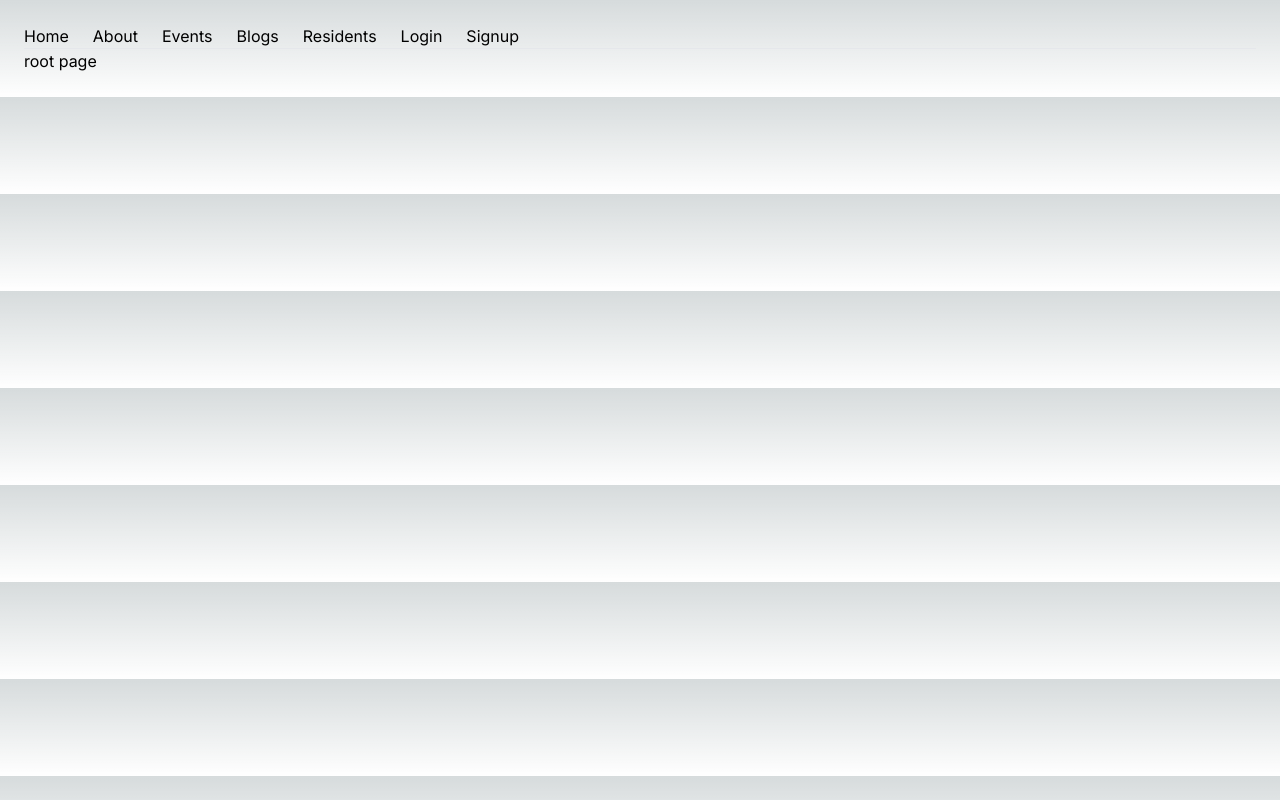
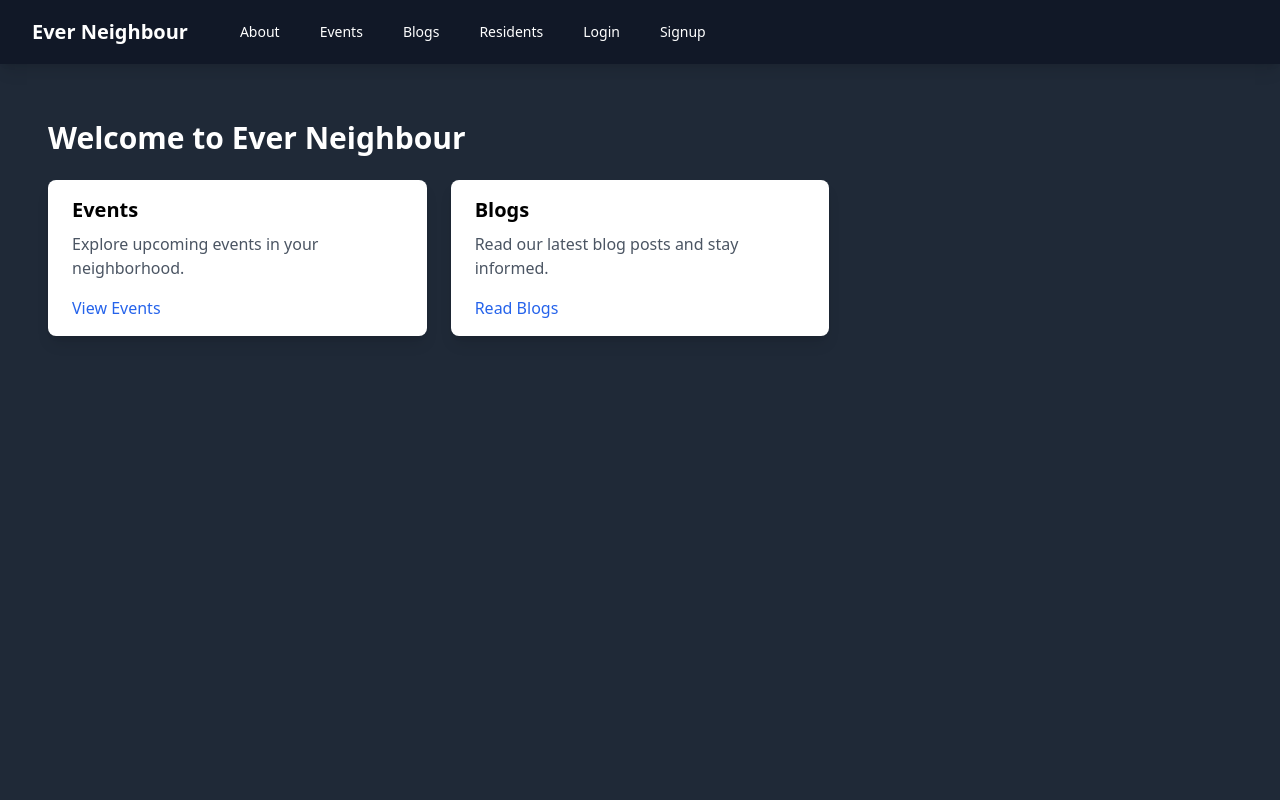
Before and after one commit to FaribMojahirJonak/Nextjs_Ever-Neighbour, a Next.js app: page / in a window 1280 px wide. Built offline with nearby package versions, Linux system fonts and the light colour scheme.

Commit message:
tailwind css added

```diff
--- /dev/null
+++ b/app/about/page.js
@@ -0,0 +1,26 @@
+const AboutPage = () => {
+    return (
+        <div className="container mx-auto p-4">
+            <h1 className="text-3xl font-bold mb-6">About Ever Neighbour</h1>
+            <p className="text-lg mb-4">
+                Ever Neighbour is a community-based website designed to connect and empower the people of our neighborhood.
+                It serves as a central platform where residents can register and become part of the community.
+            </p>
+            <p className="text-lg mb-4">
+                Through Ever Neighbour, residents can conveniently purchase items from local supermarkets and shops,
+                fostering support for local businesses and enhancing community commerce.
+            </p>
+            <p className="text-lg mb-4">
+                Additionally, residents can manage their library activities, such as borrowing and renting books,
+                providing easy access to educational resources and fostering a culture of learning within the community.
+            </p>
+            <p className="text-lg mb-4">
+                Ever Neighbour also keeps residents updated about upcoming events and activities in the neighborhood,
+                ensuring everyone stays informed and engaged. Moreover, residents have the opportunity to share their
+                thoughts and experiences through blog posts, fostering communication and collaboration within the community.
+            </p>
+        </div>
+    );
+};
+
+export default AboutPage;
--- a/app/blog/page.js
+++ b/app/blog/page.js
@@ -24,19 +24,17 @@ const BlogsPage = () => {
     }, []);
 
     return (
-        <div>
-            <h1>Blogs</h1>
-            <Link href="/blog/add-blog">
-                Add New Blog
-            </Link>
+        <div className="container mx-auto p-4">
+            <h1 className="text-3xl font-bold mb-6">Blogs</h1>
+            <Link href="/blog/add-blog" className="bg-blue-500 hover:bg-blue-700 text-white font-bold py-2 px-4 rounded inline-block mb-6">Add New Blog</Link>
             {loading ? (
-                <p>Loading blogs please wait!</p>
+                <p className="text-gray-700">Loading blogs, please wait...</p>
             ) : (
-                <ul className='mt-6'>
+                <ul>
                     {blogs.map(blog => (
-                        <li key={blog.id}>
-                            <p><strong>Title:</strong> {blog.title}</p>
-                            <p><strong>Body:</strong> {blog.body}</p>
+                        <li key={blog.id} className="mb-4 border-b border-gray-200 pb-4">
+                            <h2 className="text-xl font-semibold mb-2">{blog.title}</h2>
+                            <p className="text-gray-700">{blog.body}</p>
                         </li>
                     ))}
                 </ul>
--- a/app/event/add-event/page.js
+++ b/app/event/add-event/page.js
@@ -3,12 +3,13 @@
 import { useState } from 'react';
 import axios from 'axios';
 import { useRouter } from 'next/navigation';
+import Link from 'next/link';
 
 const AddEventPage = () => {
+    const router = useRouter();
     const [eventName, setEventName] = useState('');
     const [image, setImage] = useState(null);
     const [loading, setLoading] = useState(false);
-    const router = useRouter();
 
     const handleChangeEventName = (e) => {
         setEventName(e.target.value);
@@ -32,7 +33,10 @@ const AddEventPage = () => {
                     'Content-Type': 'multipart/form-data'
                 }
             });
-            router.push('/event'); // Redirect to events page after adding event
+            setLoading(false);
+            setEventName('');
+            setImage(null);
+            router.push('/event'); // Redirect to the event page after adding event
         } catch (error) {
             console.error('Error adding event:', error);
             setLoading(false);
@@ -40,30 +44,46 @@ const AddEventPage = () => {
     };
 
     return (
-        <div>
-            <h1>Add Event</h1>
-            <form onSubmit={handleSubmit}>
-                <label>
-                    Event Name:
+        <div className="container mx-auto p-4">
+            <h1 className="text-3xl font-bold mb-6">Add Event</h1>
+            <form onSubmit={handleSubmit} className="bg-white shadow-md rounded px-8 pt-6 pb-8 mb-4">
+                <div className="mb-4">
+                    <label className="block text-gray-700 text-sm font-bold mb-2" htmlFor="eventName">
+                        Event Name:
+                    </label>
                     <input
+                        id="eventName"
                         type="text"
                         value={eventName}
                         onChange={handleChangeEventName}
-                        style={{ color: 'black' }}
+                        className="mt-1 p-2 w-full rounded-md border-gray-300 shadow-sm focus:border-blue-300 focus:ring focus:ring-blue-200 focus:ring-opacity-50 text-black"
                         required
                     />
-                </label>
-                <label>
-                    Event Image:
+                </div>
+                <div className="mb-4">
+                    <label className="block text-gray-700 text-sm font-bold mb-2" htmlFor="eventImage">
+                        Event Image:
+                    </label>
                     <input
+                        id="eventImage"
                         type="file"
                         onChange={handleImageChange}
                         accept="image/*"
+                        className="mt-1 w-full"
                         required
                     />
-                </label>
-                <button type="submit" disabled={loading}>{loading ? 'Adding...' : 'Add Event'}</button>
+                </div>
+                <div className="text-center">
+                    <button
+                        type="submit"
+                        className="bg-blue-500 text-white py-2 px-4 rounded hover:bg-blue-600 focus:outline-none focus:ring focus:ring-blue-200 focus:ring-opacity-50"
+                        disabled={loading}
+                    >
+                        {loading ? 'Adding...' : 'Add Event'}
+                    </button>
+                </div>
             </form>
+            <Link href="/event" className="bg-blue-500 hover:bg-blue-700 text-white font-bold py-2 px-4 rounded inline-block">Back to Events</Link>
         </div>
     );
 };
--- a/app/event/page.js
+++ b/app/event/page.js
@@ -12,10 +12,10 @@ const EventsPage = () => {
         try {
             const response = await axios.get("http://localhost:3000/admin/viewevents");
             setEvents(response.data);
-            setLoading(false); // Mark loading as false after data is fetched
+            setLoading(false);
         } catch (error) {
             console.error('Error fetching events:', error);
-            setLoading(false); // Mark loading as false in case of error too
+            setLoading(false);
         }
     };
 
@@ -24,18 +24,22 @@ const EventsPage = () => {
     }, []);
 
     return (
-        <div>
-            <h1>Events</h1>
-            <Link href="/event/add-event">
+        <div className="container mx-auto p-4">
+            <h1 className="text-3xl font-bold mb-6">Events</h1>
+            <Link href="/event/add-event" className="bg-blue-500 hover:bg-blue-600 text-white font-bold py-2 px-4 rounded inline-block mb-6">
                 Add Event
             </Link>
             {loading ? (
-                <p>Loading events please wait!</p>
+                <p className="text-gray-700">Loading events, please wait...</p>
             ) : (
-                <ul className='mt-6'>
+                <ul className="divide-y divide-gray-200">
                     {events.map(event => (
-                        <li key={event.id}>
-                            <Link href={`/event/${event.id}`}>{event.eventName}</Link>
+                        <li key={event.id} className="py-2"> {/* Reduced py-4 to py-2 */}
+                            <div className="bg-white shadow-md rounded-md p-4 mb-2"> {/* Reduced p-6 to p-4 and mb-4 to mb-2 */}
+                                <Link href={`/event/${event.id}`} className="text-blue-500 hover:underline text-lg">
+                                    {event.eventName}
+                                </Link>
+                            </div>
                         </li>
                     ))}
                 </ul>
--- a/app/layout.js
+++ b/app/layout.js
@@ -11,36 +11,42 @@ export const metadata = {
 
 export default function RootLayout({ children }) {
     return (
-        <html lang="en" className="p-6">
-            <body className={inter.className}>
-                <nav>
-                    <ul className="flex gap-6">
-                        <li>
-                            <Link href="/">Home</Link>
-                        </li>
-                        <li>
-                            <Link href="/about">About</Link>
-                        </li>
-                        <li>
-                            <Link href="/event">Events</Link>
-                        </li>
-                        <li>
-                            <Link href="/blog">Blogs</Link>
-                        </li>
-                        <li>
-                            <Link href="/resident">Residents</Link>
-                        </li>
-                        <li>
-                            <Link href="/login">Login</Link>
-                        </li>
-                        <li>
-                            <Link href="/signup">Signup</Link>
-                        </li>
-                    </ul>
-                </nav>
-                <hr />
-                {children}
-            </body>
-        </html>
+      <html lang="en">
+        <body>
+          <div className="bg-gray-800 text-white min-h-screen">
+            <nav className="bg-gray-900 shadow-lg">
+              <div className="max-w-7xl mx-auto px-4 sm:px-6 lg:px-8">
+                <div className="flex items-center justify-between h-16">
+                  <div className="flex items-center">
+                    <div className="flex-shrink-0">
+                      <Link href="/" className="text-white font-bold text-xl">Ever Neighbour
+                      </Link>
+                    </div>
+                    <div className="hidden md:block">
+                      <div className="ml-10 flex items-baseline space-x-4">
+                        <Link href="/about" className="hover:bg-gray-700 px-3 py-2 rounded-md text-sm font-medium">About
+                        </Link>
+                        <Link href="/event" className="hover:bg-gray-700 px-3 py-2 rounded-md text-sm font-medium">Events
+                        </Link>
+                        <Link href="/blog" className="hover:bg-gray-700 px-3 py-2 rounded-md text-sm font-medium">Blogs
+                        </Link>
+                        <Link href="/resident" className="hover:bg-gray-700 px-3 py-2 rounded-md text-sm font-medium">Residents
+                        </Link>
+                        <Link href="/login" className="hover:bg-gray-700 px-3 py-2 rounded-md text-sm font-medium">Login
+                        </Link>
+                        <Link href="/signup" className="hover:bg-gray-700 px-3 py-2 rounded-md text-sm font-medium">Signup
+                        </Link>
+                      </div>
+                    </div>
+                  </div>
+                </div>
+              </div>
+            </nav>
+            <div className="max-w-7xl mx-auto py-6 sm:px-6 lg:px-8">
+              {children}
+            </div>
+          </div>
+        </body>
+      </html>
     );
-}
+  }
--- a/app/page.js
+++ b/app/page.js
@@ -1,7 +1,26 @@
+import Link from "next/link";
+
 export default function Home() {
   return (
-   <>
-   <h2>root page</h2>
-   </>
+    <div className="container mx-auto px-4">
+      <h2 className="text-3xl font-bold mt-8 mb-6">Welcome to Ever Neighbour</h2>
+      <div className="grid grid-cols-1 md:grid-cols-2 lg:grid-cols-3 gap-6">
+        <div className="bg-white shadow-lg rounded-lg overflow-hidden">
+          <div className="px-6 py-4">
+            <h3 className="text-xl font-semibold mb-2" style={{ color: 'black' }}>Events</h3>
+            <p className="text-gray-600 mb-4">Explore upcoming events in your neighborhood.</p>
+            <Link href="/event" className="text-blue-600 hover:underline">View Events</Link>
+          </div>
+        </div>
+        <div className="bg-white shadow-lg rounded-lg overflow-hidden">
+          <div className="px-6 py-4">
+            <h3 className="text-xl font-semibold mb-2" style={{ color: 'black' }}>Blogs</h3>
+            <p className="text-gray-600 mb-4">Read our latest blog posts and stay informed.</p>
+            <Link href="/blog" className="text-blue-600 hover:underline">Read Blogs</Link>
+          </div>
+        </div>
+        {/* Add more styled boxes for other sections if needed */}
+      </div>
+    </div>
   );
 }
--- a/app/resident/page.js
+++ b/app/resident/page.js
@@ -24,18 +24,20 @@ const ResidentsPage = () => {
     }, []);
 
     return (
-        <div>
-            <h1>Residents</h1>
-            <Link href="/resident/add-resident">
+        <div className="container mx-auto p-4">
+            <h1 className="text-3xl font-bold mb-4">Residents</h1>
+            <Link href="/resident/add-resident" className="bg-blue-500 hover:bg-blue-600 text-white font-bold py-2 px-4 rounded inline-block mb-4">
                 Add Resident
             </Link>
             {loading ? (
-                <p>Getting all residents please wait!</p>
+                <p className="text-gray-700">Getting all residents please wait!</p>
             ) : (
-                <ul className='mt-6'>
+                <ul className="divide-y divide-gray-200">
                     {residents.map(resident => (
-                        <li key={resident.id}>
-                            <Link href={`/resident/${resident.id}`}>{resident.name}</Link>
+                        <li key={resident.id} className="py-3">
+                            <Link href={`/resident/${resident.id}`} className="block hover:bg-gray-50 rounded-md px-4 py-2">
+                                <span className="text-blue-500 hover:underline">{resident.name}</span>
+                            </Link>
                         </li>
                     ))}
                 </ul>
```
Also changed, not shown: app/blog/add-blog/page.js (+25 -16 lines), app/event/[id]/page.js (+14 -12 lines), app/resident/[id]/page.js (+40 -18 lines), app/resident/add-resident/page.js (+11 -11 lines).
